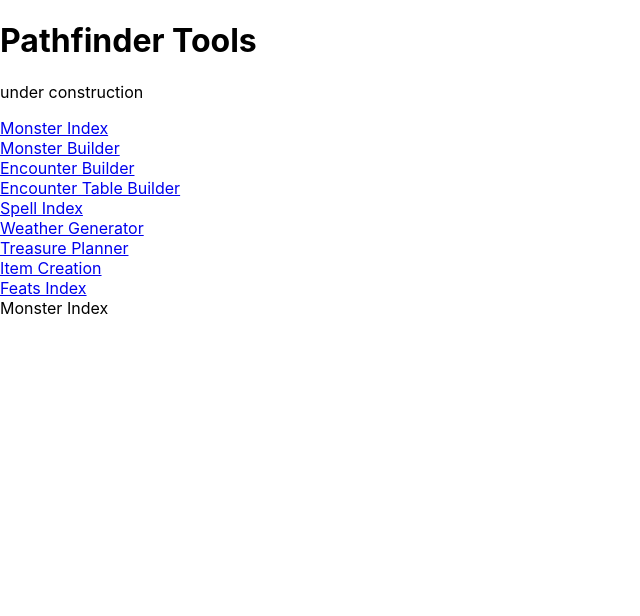
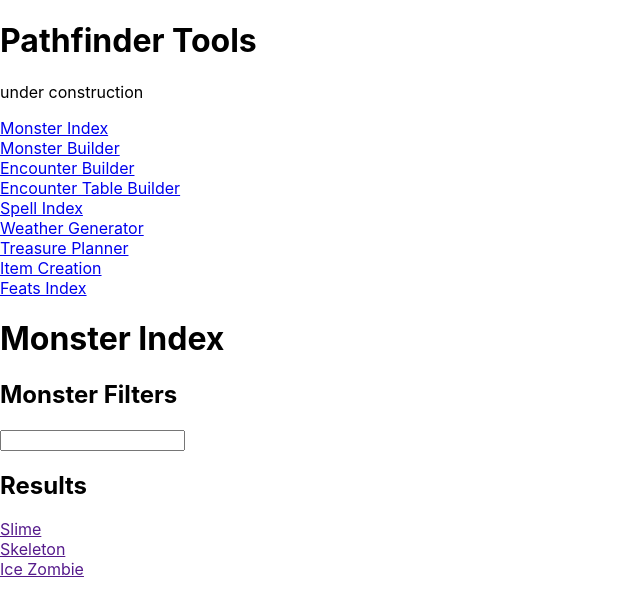
Before and after one commit to CalinDale/Pathfinder-Tools, a React (Create React App) app: page /monster-index in a window 1280 px wide. Shown: the top 616 px of the page, without its empty margins (0-640 px from the left). Built offline with nearby package versions, Linux system fonts and the light colour scheme.

Commit message:
Filterable monster list

```diff
--- a/src/App.js
+++ b/src/App.js
@@ -1,6 +1,6 @@
 import React, { Component } from "react";
 import MainMenu from "./components/MainMenu";
-import MonsterIndex from "./components/MonsterIndex";
+import MonsterIndex from "./components/monster-index/MonsterIndex";
 import { BrowserRouter, Route } from "react-router-dom";
 
 class App extends Component {
--- a/src/components/MonsterIndex.js
+++ /dev/null
@@ -1,7 +0,0 @@
-import React from "react";
-
-const MonsterIndex = () => {
-	return <div>Monster Index</div>;
-};
-
-export default MonsterIndex;
--- /dev/null
+++ b/src/components/monster-index/MonsterFilters.js
@@ -0,0 +1,25 @@
+import React, { Component } from "react";
+
+class MonsterFilters extends Component {
+	state = {
+		name: "",
+	};
+	updateName(event) {
+		this.setState({ name: event.target.value });
+		this.props.onChange(event.target.value);
+	}
+	render() {
+		return (
+			<div className="MonsterFilters">
+				<h2>Monster Filters</h2>
+				<input
+					type="text"
+					value={this.state.name}
+					onChange={this.updateName.bind(this)}
+				/>
+			</div>
+		);
+	}
+}
+
+export default MonsterFilters;
--- /dev/null
+++ b/src/components/monster-index/MonsterIndex.js
@@ -0,0 +1,28 @@
+import React, { Component } from "react";
+import Monsters from "../../data/Monsters";
+import ResultsList from "./ResultsList";
+import MonsterFilters from "./MonsterFilters";
+
+class MonsterIndex extends Component {
+	state = {
+		monsters: Monsters,
+		name: "",
+	};
+	updateFilters(value) {
+		this.setState({ name: value });
+	}
+	render() {
+		let results = this.state.monsters.filter((monster) => {
+			return monster.name.indexOf(this.state.name) !== -1;
+		});
+		return (
+			<div className="MonsterIndex">
+				<h1>Monster Index</h1>
+				<MonsterFilters onChange={this.updateFilters.bind(this)} />
+				<ResultsList results={results} />
+			</div>
+		);
+	}
+}
+
+export default MonsterIndex;
--- /dev/null
+++ b/src/components/monster-index/ResultsList.js
@@ -0,0 +1,20 @@
+import React from "react";
+import { Link, NavLink } from "react-router-dom";
+
+const ResultsList = ({ results }) => {
+	const resultsList = results.map((result) => {
+		return (
+			<div className="ResultLink" key={result.key}>
+				<Link to={result.link}>{result.name}</Link>
+			</div>
+		);
+	});
+	return (
+		<nav className="ResultsList">
+			<h2>Results</h2>
+			{resultsList}
+		</nav>
+	);
+};
+
+export default ResultsList;
--- /dev/null
+++ b/src/data/Monsters.js
@@ -0,0 +1,6 @@
+const Monsters = [
+	{ key: 0, name: "Slime", type: "Ooze", subtypes: [] },
+	{ key: 1, name: "Skeleton", type: "Undead", subtypes: [] },
+	{ key: 2, name: "Ice Zombie", type: "Undead", subtypes: ["Cold"] },
+];
+export default Monsters;
```
